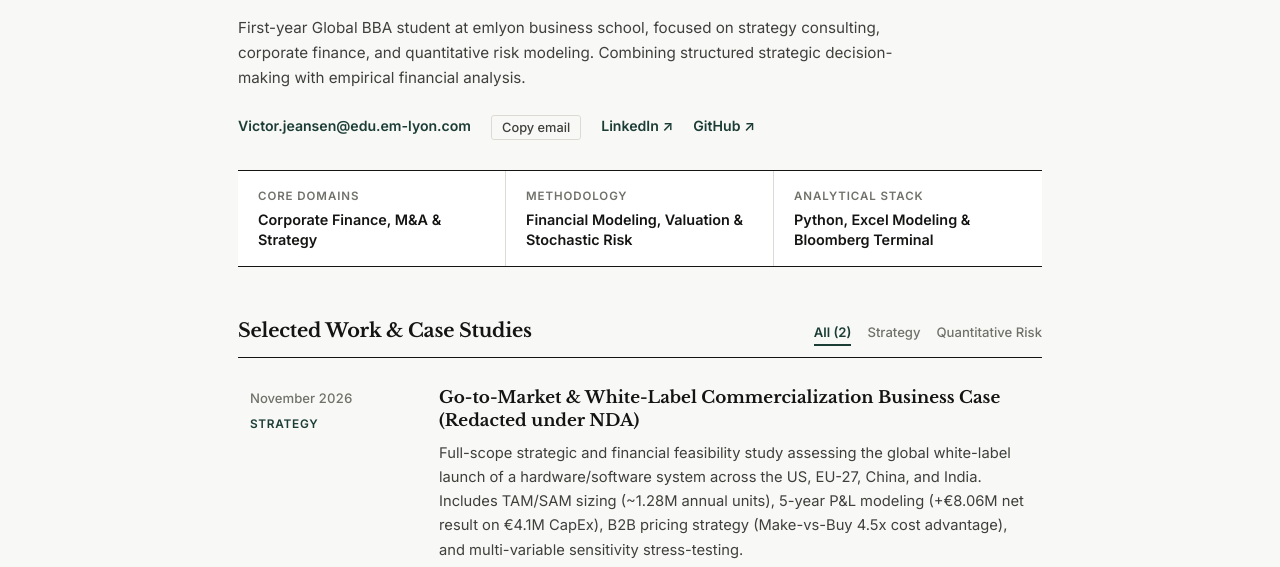
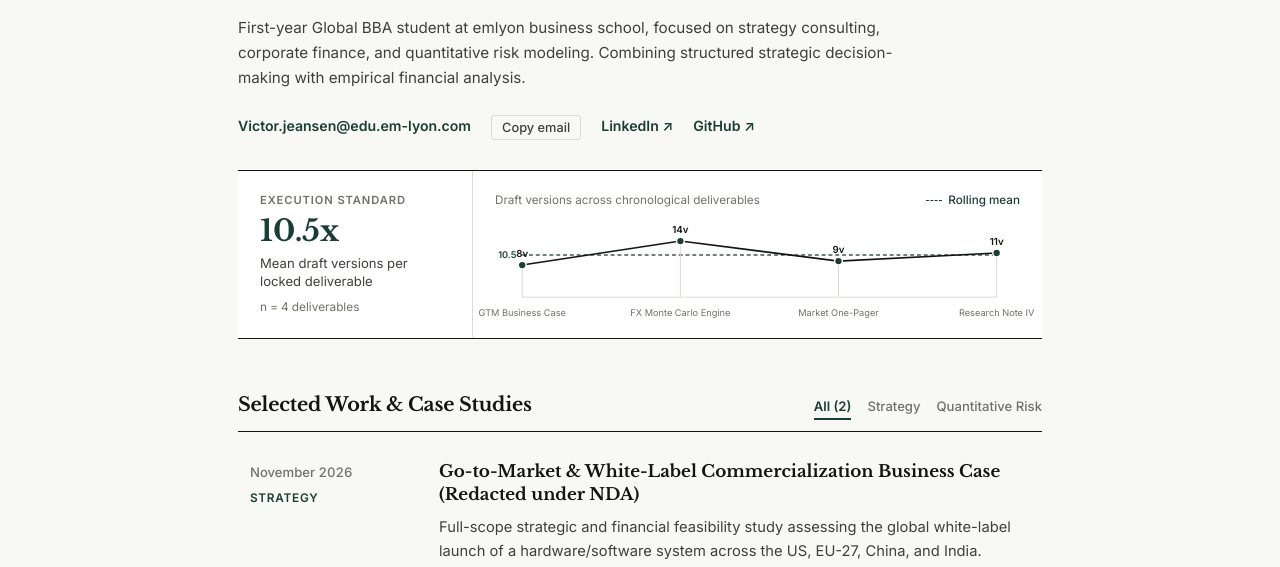
Before and after one commit to victorjeansen/victorjeansen.github.io, a plain HTML site: page index.html in a window 1280 px wide. Shown: the part 183-750 px from the top of the page. Drawn offline with nearby package versions, Linux system fonts and the light colour scheme.

Commit message:
Refactor focus-strip to rigor-band with updated styles

```diff
--- a/index.html
+++ b/index.html
@@ -135,39 +135,101 @@
       background-color: var(--surface);
     }
 
-    /* Institutional Focus Strip */
-    .focus-strip {
+    /* Iterative Rigor Chart Band */
+    .rigor-band {
       display: grid;
-      grid-template-columns: repeat(3, 1fr);
+      grid-template-columns: 235px 1fr;
       border-top: 1.5px solid var(--rule-dark);
       border-bottom: 1.5px solid var(--rule-dark);
       background-color: var(--surface);
-      margin-bottom: 48px;
+      margin-bottom: 50px;
     }
 
-    .focus-cell {
-      padding: 16px 20px;
+    .rigor-summary {
+      padding: 20px 22px;
       border-right: 1px solid var(--rule);
+      display: flex;
+      flex-direction: column;
+      justify-content: center;
     }
 
-    .focus-cell:last-child {
-      border-right: none;
-    }
-
-    .focus-label {
-      font-size: 0.72rem;
+    .rigor-kicker {
+      font-size: 0.7rem;
       text-transform: uppercase;
       letter-spacing: 0.08em;
       color: var(--ink-muted);
       font-weight: 600;
+      margin-bottom: 6px;
+    }
+
+    .rigor-stat {
+      font-family: 'Libre Baskerville', Georgia, serif;
+      font-size: 1.85rem;
+      font-weight: 700;
+      color: var(--accent);
+      font-variant-numeric: tabular-nums;
+      line-height: 1.1;
+      margin-bottom: 6px;
+    }
+
+    .rigor-desc {
+      font-size: 0.82rem;
+      color: var(--ink-body);
+      line-height: 1.4;
+    }
+
+    .rigor-sample {
+      display: inline-block;
+      margin-top: 8px;
+      font-size: 0.74rem;
+      color: var(--ink-muted);
+      font-variant-numeric: tabular-nums;
+    }
+
+    .rigor-chart-wrap {
+      padding: 14px 22px 10px;
+      display: flex;
+      flex-direction: column;
+      justify-content: center;
+    }
+
+    .rigor-chart-header {
+      display: flex;
+      justify-content: space-between;
+      align-items: center;
+      font-size: 0.73rem;
+      color: var(--ink-muted);
       margin-bottom: 4px;
     }
 
-    .focus-value {
-      font-size: 0.9rem;
-      font-weight: 600;
-      color: var(--ink);
-      line-height: 1.4;
+    .rigor-legend {
+      display: inline-flex;
+      align-items: center;
+      gap: 6px;
+      font-weight: 500;
+      color: var(--accent);
+    }
+
+    .rigor-legend-line {
+      display: inline-block;
+      width: 16px;
+      border-top: 1.5px dashed var(--accent);
+    }
+
+    #revisionChart {
+      width: 100%;
+      height: 108px;
+      display: block;
+      overflow: visible;
+    }
+
+    .chart-dot {
+      cursor: pointer;
+      transition: r 0.18s var(--ease);
+    }
+
+    .chart-dot:hover {
+      r: 5.5;
     }
 
     /* Sections */
@@ -421,16 +483,16 @@
     @media (max-width: 680px) {
       .container { padding: 42px 20px 64px; }
       h1 { font-size: 1.85rem; }
-      .focus-strip {
+      .rigor-band {
         grid-template-columns: 1fr;
       }
-      .focus-cell {
+      .rigor-summary {
         border-right: none;
         border-bottom: 1px solid var(--rule);
-        padding: 14px 16px;
+        padding: 16px 18px;
       }
-      .focus-cell:last-child {
-        border-bottom: none;
+      .rigor-chart-wrap {
+        padding: 14px 18px 12px;
       }
       .entry {
         grid-template-columns: 1fr;
@@ -473,18 +535,20 @@
       </div>
     </header>
 
-    <div class="focus-strip fade-in stagger-1">
-      <div class="focus-cell">
-        <div class="focus-label">Core Domains</div>
-        <div class="focus-value">Corporate Finance, M&A & Strategy</div>
+    <!-- Iterative Rigor Strip (Auto-calculates mean & updates chart) -->
+    <div class="rigor-band fade-in stagger-1" aria-label="Deliverable revision history">
+      <div class="rigor-summary">
+        <div class="rigor-kicker">Execution Standard</div>
+        <div class="rigor-stat" id="meanRevisionStat">—</div>
+        <div class="rigor-desc">Mean draft versions per locked deliverable</div>
+        <span class="rigor-sample" id="sampleCountStat">n = — deliverables</span>
       </div>
-      <div class="focus-cell">
-        <div class="focus-label">Methodology</div>
-        <div class="focus-value">Financial Modeling, Valuation & Stochastic Risk</div>
-      </div>
-      <div class="focus-cell">
-        <div class="focus-label">Analytical Stack</div>
-        <div class="focus-value">Python, Excel Modeling & Bloomberg Terminal</div>
+      <div class="rigor-chart-wrap">
+        <div class="rigor-chart-header">
+          <span>Draft versions across chronological deliverables</span>
+          <span class="rigor-legend"><span class="rigor-legend-line"></span> Rolling mean</span>
+        </div>
+        <svg id="revisionChart" viewBox="0 0 540 108" role="img" aria-label="Chart of draft versions per deliverable"></svg>
       </div>
     </div>
 
@@ -611,6 +675,85 @@
   </div>
 
   <script>
+    // =========================================================================
+    // DATA SOURCE: Add a new object here after each deliverable to auto-update
+    // =========================================================================
+    const deliverables = [
+      { label: "GTM Business Case", revisions: 8 },
+      { label: "FX Monte Carlo Engine", revisions: 14 },
+      { label: "Market One-Pager", revisions: 9 },
+      { label: "Research Note IV", revisions: 11 }
+    ];
+
+    function renderRevisionChart(data) {
+      const svg = document.getElementById('revisionChart');
+      const meanEl = document.getElementById('meanRevisionStat');
+      const sampleEl = document.getElementById('sampleCountStat');
+
+      const n = data.length;
+      const sum = data.reduce((acc, item) => acc + item.revisions, 0);
+      const mean = sum / n;
+
+      meanEl.textContent = mean.toFixed(1) + 'x';
+      sampleEl.textContent = `n = ${n} deliverables`;
+
+      const width = 540;
+      const height = 108;
+      const padLeft = 28;
+      const padRight = 24;
+      const padTop = 18;
+      const padBottom = 24;
+      const plotW = width - padLeft - padRight;
+      const plotH = height - padTop - padBottom;
+
+      const maxVal = Math.max(...data.map(d => d.revisions), 16);
+      const minVal = 0;
+
+      const xPos = (i) => n === 1
+        ? padLeft + plotW / 2
+        : padLeft + (i / (n - 1)) * plotW;
+
+      const yPos = (val) => padTop + plotH - ((val - minVal) / (maxVal - minVal)) * plotH;
+
+      const meanY = yPos(mean).toFixed(1);
+      const baseLineY = (padTop + plotH).toFixed(1);
+
+      let svgContent = `
+        <!-- Baseline -->
+        <line x1="${padLeft}" y1="${baseLineY}" x2="${width - padRight}" y2="${baseLineY}" stroke="#dcdad3" stroke-width="1" />
+        <!-- Rolling Mean Benchmark Line -->
+        <line x1="${padLeft}" y1="${meanY}" x2="${width - padRight}" y2="${meanY}" stroke="#1c3d36" stroke-width="1.5" stroke-dasharray="4 3" opacity="0.85" />
+        <text x="${padLeft - 6}" y="${parseFloat(meanY) + 3}" text-anchor="end" font-size="9.5" font-weight="600" fill="#1c3d36">${mean.toFixed(1)}</text>
+      `;
+
+      // Connecting trajectory path
+      if (n > 1) {
+        const points = data.map((d, i) => `${xPos(i).toFixed(1)},${yPos(d.revisions).toFixed(1)}`).join(' ');
+        svgContent += `<polyline fill="none" stroke="#141413" stroke-width="1.6" points="${points}" />`;
+      }
+
+      // Data points, stems, value labels & x-axis labels
+      data.forEach((d, i) => {
+        const cx = xPos(i).toFixed(1);
+        const cy = yPos(d.revisions).toFixed(1);
+        const labelY = (parseFloat(cy) - 8).toFixed(1);
+
+        svgContent += `
+          <line x1="${cx}" y1="${cy}" x2="${cx}" y2="${baseLineY}" stroke="#dcdad3" stroke-width="1" />
+          <circle class="chart-dot" cx="${cx}" cy="${cy}" r="4" fill="#1c3d36" stroke="#ffffff" stroke-width="1.5">
+            <title>${d.label}: ${d.revisions} draft versions</title>
+          </circle>
+          <text x="${cx}" y="${labelY}" text-anchor="middle" font-size="10" font-weight="600" fill="#141413">${d.revisions}v</text>
+          <text x="${cx}" y="${height - 5}" text-anchor="middle" font-size="9.5" fill="#71716b">${d.label}</text>
+        `;
+      });
+
+      svg.innerHTML = svgContent;
+    }
+
+    renderRevisionChart(deliverables);
+
+    // Filter tabs
     const tabBtns = document.querySelectorAll('.tab-btn');
     const entries = document.querySelectorAll('#projects .entry');
 
@@ -626,6 +769,7 @@
       });
     });
 
+    // Copy email
     const copyBtn = document.getElementById('copyBtn');
     copyBtn.addEventListener('click', () => {
       navigator.clipboard.writeText(copyBtn.dataset.email).then(() => {
```
